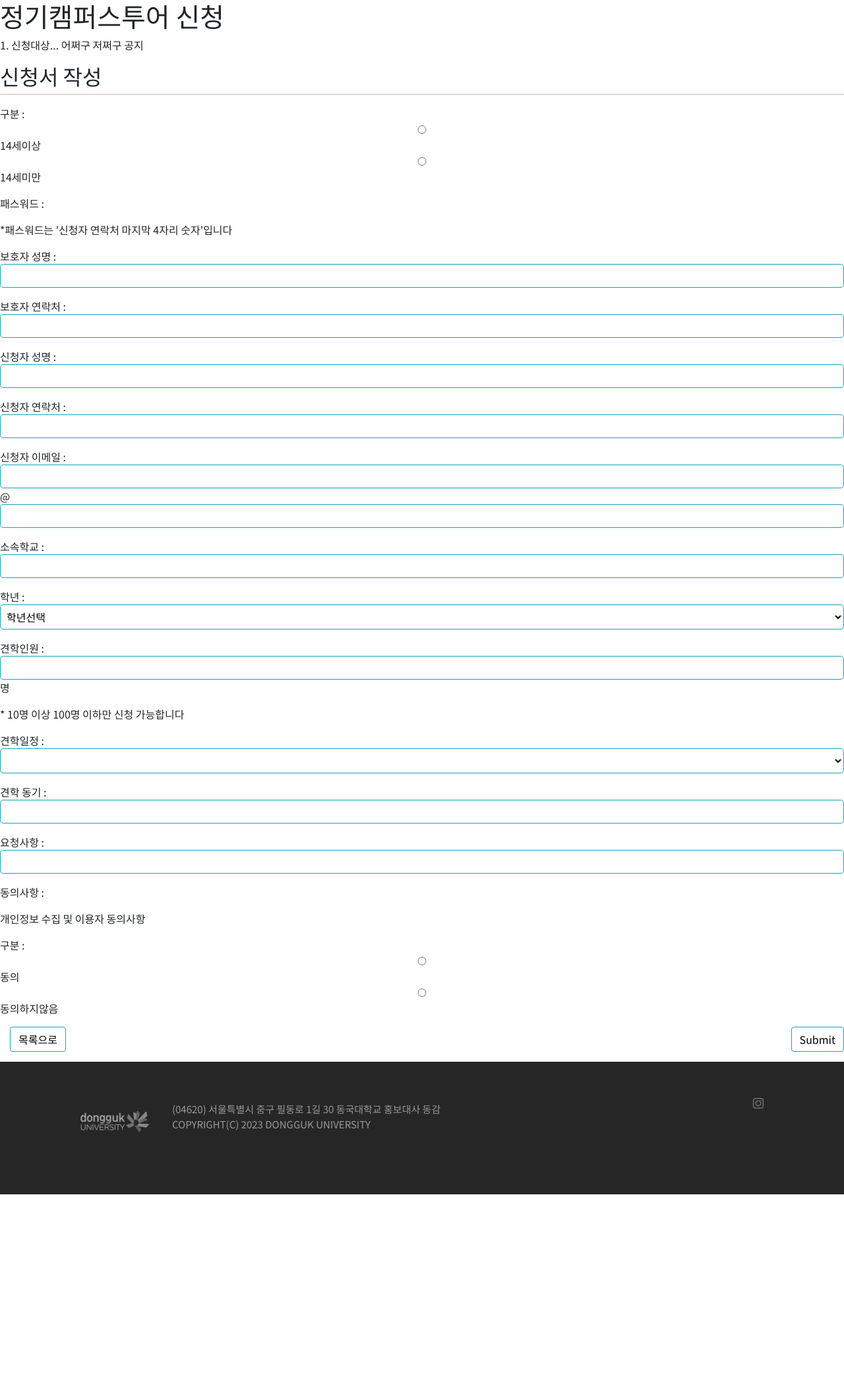
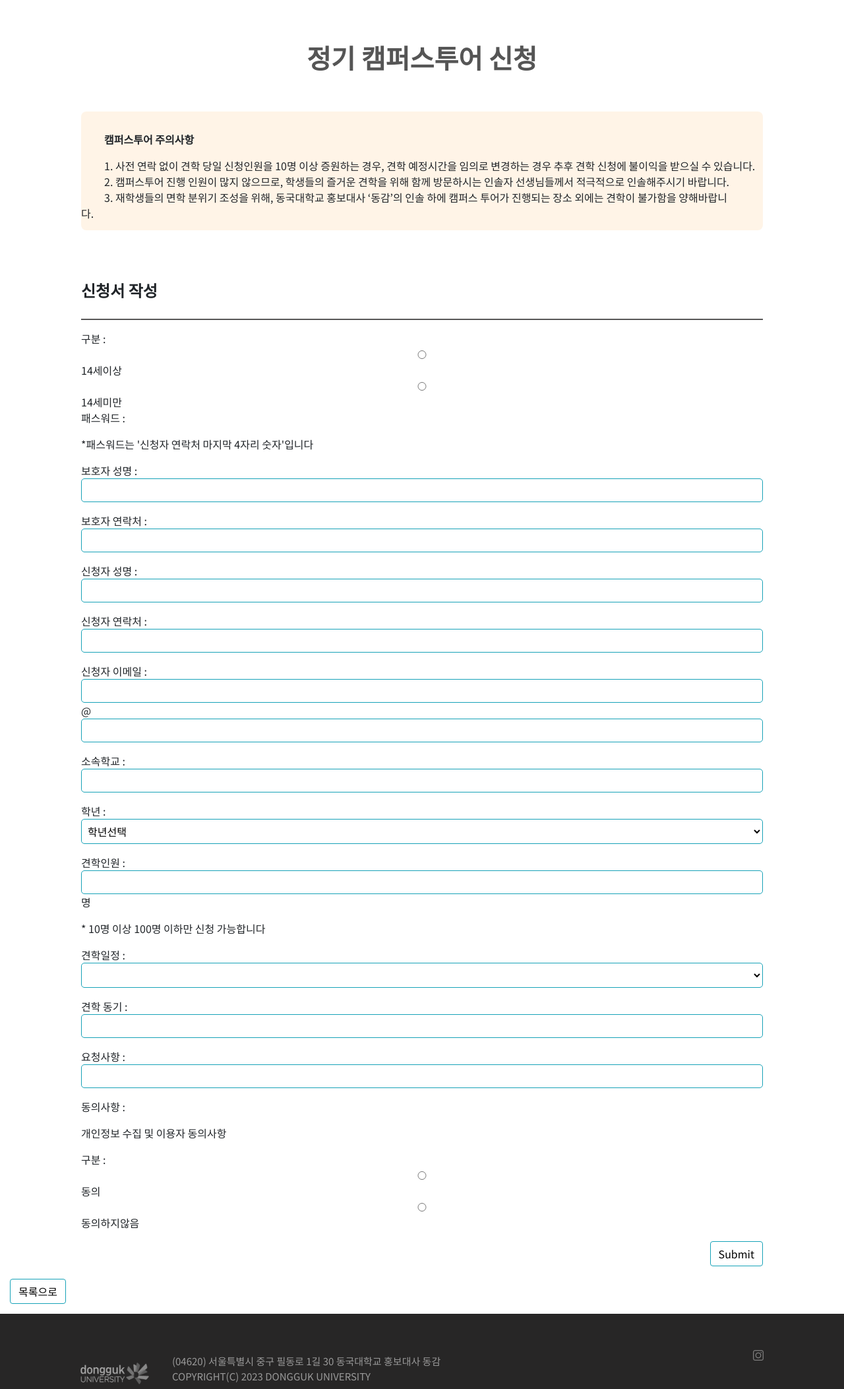
Before and after one commit to ustar1210/Donggam, a Django app: page /regular_form/ in a window 1280 px wide. Shown: the part 141-2246 px from the top of the page at 66% size. Before the commit the page ends 1951 px from the top, so only its background shows below. Run offline with Django 4.2, Linux system fonts and the light colour scheme; data that the repository does not hold is empty; some libraries are stand-ins or nearby versions.

Commit message:
feat : regular apply notice

```diff
--- a/donggam/calender/templates/calender/regular_form.html
+++ b/donggam/calender/templates/calender/regular_form.html
@@ -1,20 +1,29 @@
 {% extends 'base.html' %}
 
 {% block content %}
-<h1>정기캠퍼스투어 신청</h1>
-<div class="notice">
-    <p>1. 신청대상... 어쩌구 저쩌구 공지</p>
+<div class="notice_title">
+    <h1>정기 캠퍼스투어 신청</h1>
 </div>
+<div class="regular_form_info">
+    <p class="title">캠퍼스투어 주의사항</p>
+
+        <span>1. 사전 연락 없이 견학 당일 신청인원을 10명 이상 증원하는 경우, 견학 예정시간을 임의로 변경하는 경우 추후 견학 신청에 불이익을 받으실 수 있습니다.<br></span>
+        <span>2. 캠퍼스투어 진행 인원이 많지 않으므로, 학생들의 즐거운 견학을 위해 함께 방문하시는 인솔자 선생님들께서 적극적으로 인솔해주시기 바랍니다.<br></span>
+        <span>3. 재학생들의 면학 분위기 조성을 위해, 동국대학교 홍보대사 ‘동감’의 인솔 하에 캠퍼스 투어가 진행되는 장소 외에는 견학이 불가함을 양해바랍니다.</span>
+</div>
+
+<div class="form_wrap">
+    <p class="form_title">신청서 작성</p>
     <div class="form">
-    <h2>신청서 작성</h2>
-    <hr>
         <form method="post">
             {% csrf_token %}
+            <div class="form_body">
                 {% if state == 0 %}
-            <p>구분 :
+                <div>구분 :
                     <input type="radio" name="age" value="u"/>14세이상
                     <input type="radio" name="age" value="d"/>14세미만
-            </p>
+                </div>
+
                 <p>패스워드 : </p>
                 <p>*패스워드는 '신청자 연락처 마지막 4자리 숫자'입니다</p>
                 <p>보호자 성명 : <input type="text" name="parent_name"></p>
@@ -128,12 +137,13 @@
                 <input type="radio" name="agree" value="on"/>동의
                 <input type="radio" name="agree" value="off"/>동의하지않음
             </p>
+            </div>
+
 
             <button type="submit" class="btn btn-info right"> Submit </button>
         </form>
-
     </div>
-
+</div>
 <div class="clearfix">
     <a class="btn btn-info left" href="{% url 'calender:regular_list' %}"> 목록으로 </a>
 </div>
```
Also changed, not shown: 1 other file. Lines whose indentation alone changed are shown as unchanged.
